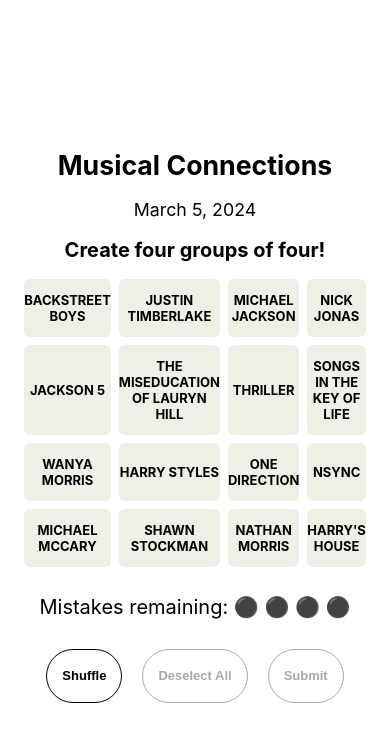
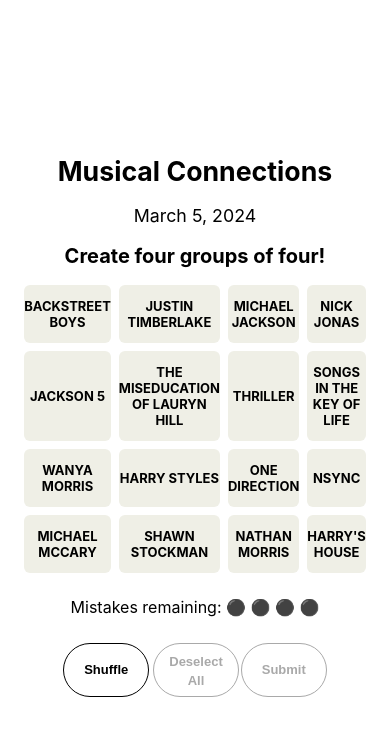
Before and after one commit to roxyabedi/musical-connections, a React (Create React App) app: page / in a window 390 px wide. Shown: the top 742 px of the page. Built offline with nearby package versions, Linux system fonts and the light colour scheme.

Commit message:
more adjustments to mobile version responsiveness

```diff
--- a/src/App.css
+++ b/src/App.css
@@ -189,7 +189,40 @@
       font-size: 1.5em;
       margin-right: 0;
   }
-  .disabled-submit, .shuffle{
+.shuffle, .enabled-submit{
       font-size: 1em;
+      width: 40%;
+  }
+
+  .deselect{
+    padding-top: 8px;
+    margin-left: 2px;
+    margin-right: 2px;
+    width: 50%;
+  }
+
+  .shuffle, .disabled-submit{
+    width: 45%;
+    font-size: 1em;
+
+  }
+
+  .disabled-submit{
+    margin-left: 2px;
+    margin-right: 0px;
+  }
+
+  .enabled-submit{
+    margin-left: 2px;
+    margin-right: 2px;
+  }
+
+  .shuffle{
+    margin-right: 2px;
+    margin-left: 0px;
+  }
+
+  .mistake{
+    font-size: 0.8em;
   }
 }
--- a/src/components/Buttons.js
+++ b/src/components/Buttons.js
@@ -21,8 +21,8 @@
         <button
           className={
             !cards.filter((card) => card.highlighted).length
-              ? 'disabled-submit'
-              : ''
+              ? 'disabled-submit deselect'
+              : 'enabled-submit deselect'
           }
           disabled={!cards.filter((card) => card.highlighted).length}
           onClick={() => deselectAllCards({ cards, setCards })}
@@ -34,7 +34,7 @@
           className={
             cards.filter((card) => card.highlighted).length !== 4
               ? 'disabled-submit'
-              : ''
+              : 'enabled-submit'
           }
           disabled={cards.filter((card) => card.highlighted).length !== 4}
           onClick={() =>
--- a/src/components/mistakes.js
+++ b/src/components/mistakes.js
@@ -3,7 +3,7 @@
 function Mistakes ({mistakesRemaining}) {
     return (
     <div className="mistakes">
-        <p>Mistakes remaining: {mistakesRemaining}</p>
+        <p className="mistake">Mistakes remaining: {mistakesRemaining}</p>
     </div>
     )
 }
```
